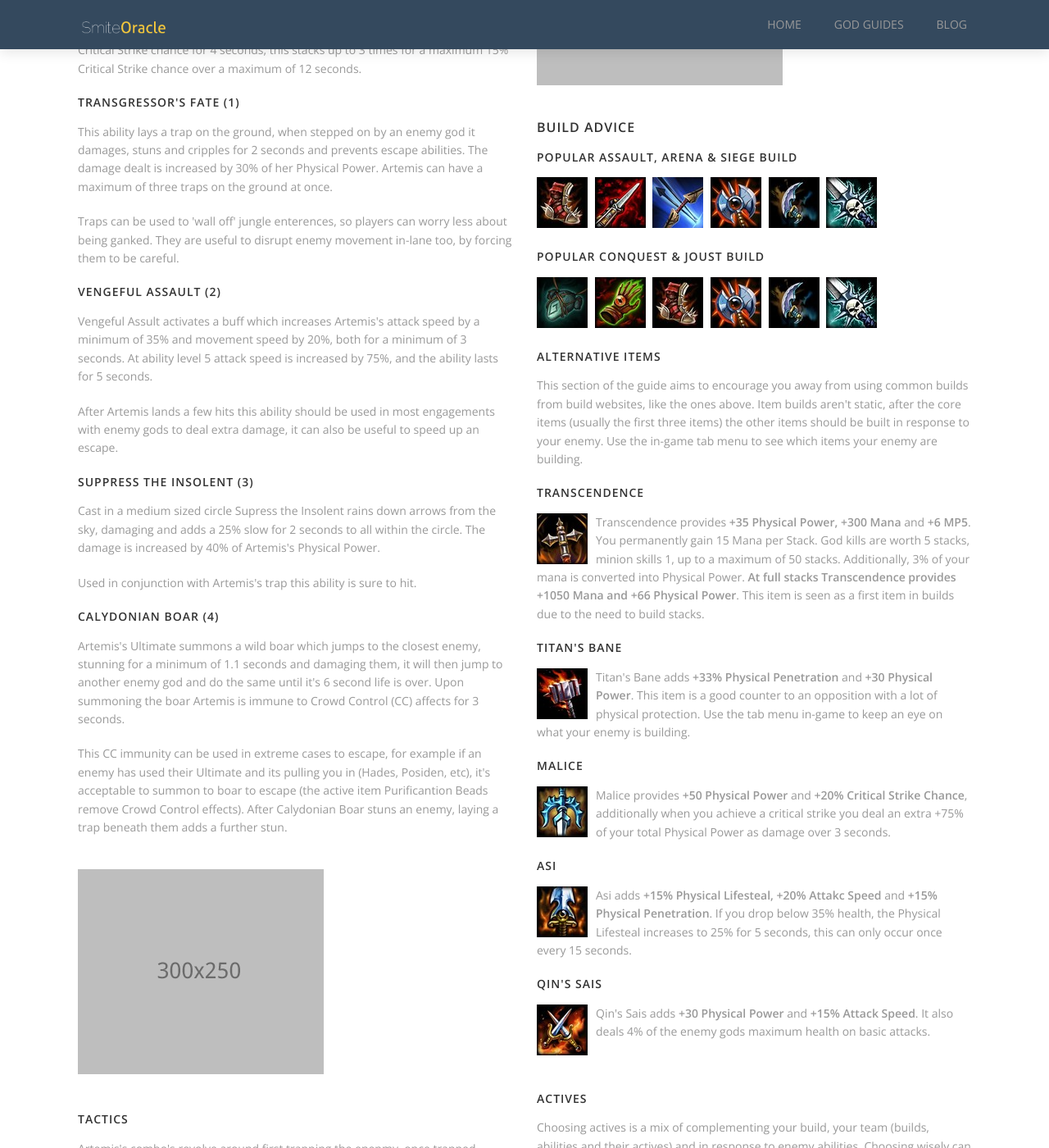
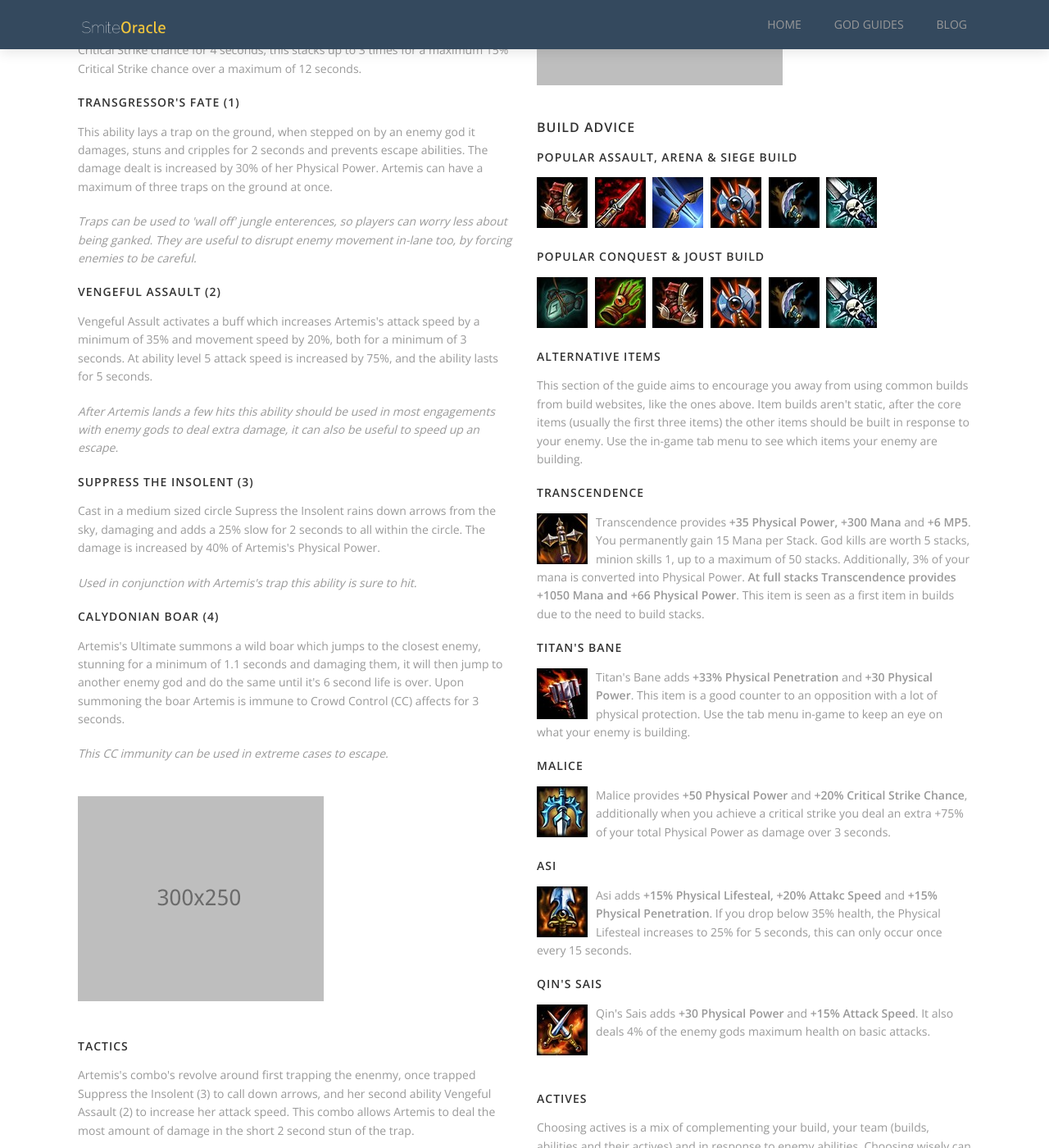
Before and after one commit to etims1/etims1.github.io, a Jekyll site: the page built from god-guides/artemis.html, in a window 1280 px wide and 1400 px high, scrolled down 667 px. Shown: the whole window at 82% size. Built offline with Jekyll 4.4.1, drawn with Linux system fonts in a browser that asks for light colours; nearby versions of some CDN libraries.

Commit message:
Edited artemis, janus and sun waking

```diff
--- a/god-guides/artemis.html
+++ b/god-guides/artemis.html
@@ -44,19 +44,19 @@
 
         <h4>Transgressor's Fate (1)</h4>
         <p>This ability lays a trap on the ground, when stepped on by an enemy god it damages, stuns and cripples for 2 seconds and prevents escape abilities. The damage dealt is increased by 30% of her Physical Power. Artemis can have a maximum of three traps on the ground at once.</p>
-        <p>Traps can be used to 'wall off' jungle enterences, so players can worry less about being ganked. They are useful to disrupt enemy movement in-lane too, by forcing them to be careful.</p>
+        <p class='itallic'>Traps can be used to 'wall off' jungle enterences, so players can worry less about being ganked. They are useful to disrupt enemy movement in-lane too, by forcing enemies to be careful.</p>
 
         <h4>Vengeful Assault (2)</h4>
         <p>Vengeful Assult activates a buff which increases Artemis's attack speed by a minimum of 35% and movement speed by 20%, both for a minimum of 3 seconds. At ability level 5 attack speed is increased by 75%, and the ability lasts for 5 seconds.</p>
-        <p>After Artemis lands a few hits this ability should be used in most engagements with enemy gods to deal extra damage, it can also be useful to speed up an escape.</p>
+        <p class='itallic'>After Artemis lands a few hits this ability should be used in most engagements with enemy gods to deal extra damage, it can also be useful to speed up an escape.</p>
 
         <h4>Suppress the Insolent (3)</h4>
         <p>Cast in a medium sized circle Supress the Insolent rains down arrows from the sky, damaging and adds a 25% slow for 2 seconds to all within the circle. The damage is increased by 40% of Artemis's Physical Power.</p>
-        <p>Used in conjunction with Artemis's trap this ability is sure to hit.</p>
+        <p class='itallic'>Used in conjunction with Artemis's trap this ability is sure to hit.</p>
 
         <h4>Calydonian Boar (4)</h4>
         <p>Artemis's Ultimate summons a wild boar which jumps to the closest enemy, stunning for a minimum of 1.1 seconds and damaging them, it will then jump to another enemy god and do the same until it's 6 second life is over. Upon summoning the boar Artemis is immune to Crowd Control (CC) affects for 3 seconds.</p>
-        <p>This CC immunity can be used in extreme cases to escape, for example if an enemy has used their Ultimate and its pulling you in (Hades, Posiden, etc), it's acceptable to summon to boar to escape (the active item Purificantion Beads remove Crowd Control effects). After Calydonian Boar stuns an enemy, laying a trap beneath them adds a further stun.</p>
+    <p class='itallic'>This CC immunity can be used in extreme cases to escape.</p>
 
         <div class='spacing'></div>
         <div class='row'>
--- a/god-guides/janus.html
+++ b/god-guides/janus.html
@@ -43,12 +43,12 @@
         <p>Each time Janus transitions through a portal or over a Threshold he gains 25% more damage (Magical Scaling) on his next cast ability.</p>
 
         <h4>Portal (1)</h4>
-        <p>Janus creates a portal, which can be placed on walls or the ground. Portals placed on walls are for traversing the map, they allow Janus or an ally to pass through the wall. Portals placed on the ground can be used offensively and banish enemies (and Janus) once stepped on for 1.5 seconds. After 1.5 seconds they are dropped from a second portal which opened above the first and take damage. Janus will not take damage but can use this as a form of dodge.</p>
-        <p>Damage is increased by 60% of Janus's Magical Power.</p>
+        <p>Janus creates a portal, which can be placed on walls or the ground. Portals placed on walls are for traversing the map, they allow Janus or an ally to pass through the wall. Portals placed on the ground can be used offensively and banish enemies (and Janus) once stepped on for 1.5 seconds. After 1.5 seconds they are dropped from a second portal which opened above the first and take damage. Damage is increased by 60% of Janus's Magical Power.</p>
+        <p class='itallic'>Janus will not take damage but can use this as a form of dodge.</p>
 
         <h4>Unstable Vortex (2)</h4>
         <p>Unstable Vortex fires two projectiles forwards, that snake towards the enemy and can be difficult to hit because of the unusual path they take through the air. Enemies hit by both of the projectiles take an additional damage. Overall damage is increased by 70% of his Magical Power.</p>
-        <p>This ability can be used in combination with his first, when the enemy falls to the ground, Janus has already fired this ability for a powerful combination attack.</p>
+        <p class='itallic'>This ability can be used in combination with his first, when the enemy falls to the ground, Janus has already fired this ability for a powerful combination attack.</p>
 
         <h4>Threshold (3)</h4>
         <p>Threshold is a horizontal line placed on the ground. When walked over by Janus or allies it provides a minimum 10%  Movement Speed increase for 5 seconds. When enemies pass over the Threshold they are slowed and marked by Phase. Targets in Phase take additional Magical scaling damage when hit by Janus's damaging abilities. </p>
```
Also changed, not shown: god-guides/sun-wukong.html (+5 -8 lines).
